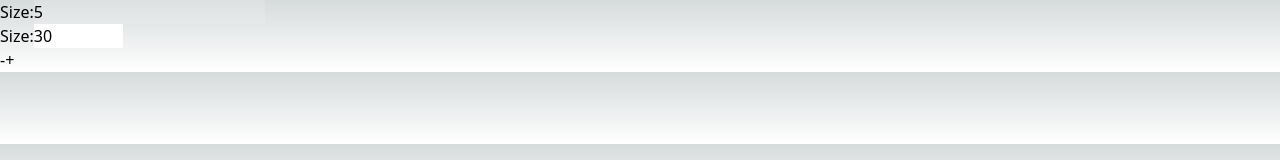
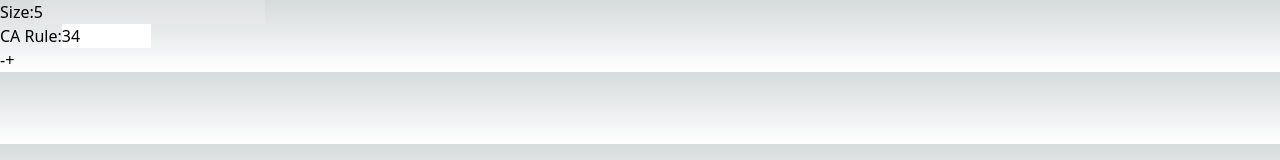
Before and after one commit to gavindizon/cmplxsy-cellular-automata, a Next.js app: page / in a window 1280 px wide. Shown: the top 160 px of the page. Built offline with nearby package versions, Linux system fonts and the light colour scheme.

Commit message:
change rule label

```diff
--- a/pages/index.tsx
+++ b/pages/index.tsx
@@ -13,7 +13,7 @@ export default function Home() {
     );
   };
 
-  const [rule, setRule] = useState(30);
+  const [rule, setRule] = useState(34);
   const [blocks, setBlocks] = useState([0, 0, 1, 0, 0]);
   const [results, setResults] = useState(initResults());
 
@@ -62,7 +62,7 @@ export default function Home() {
           </div>
           <div className="my-2">
             <label className="mr-2" htmlFor="rule">
-              Size:
+              CA Rule:
             </label>
             <input
               className="px-2"
```
